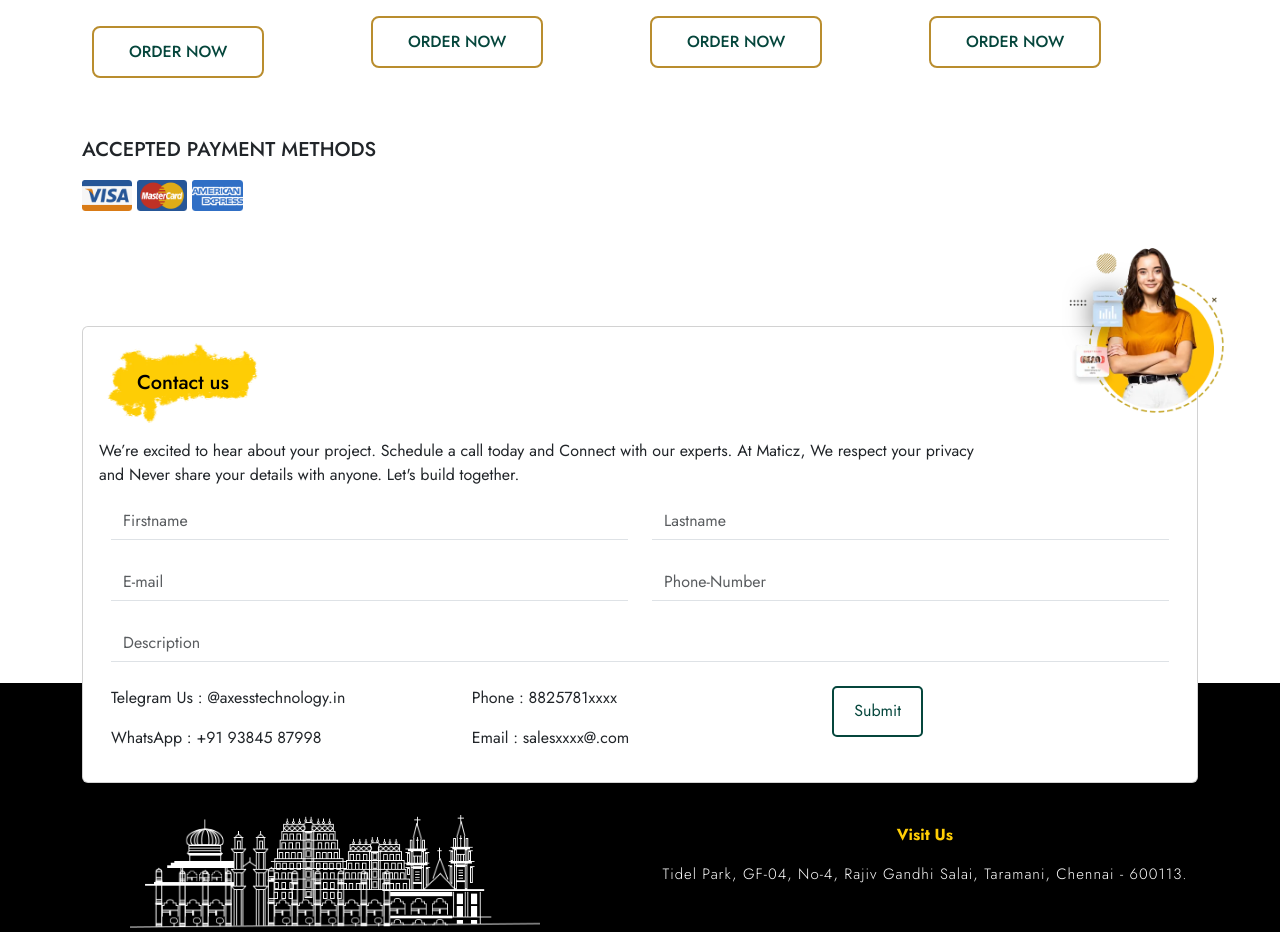
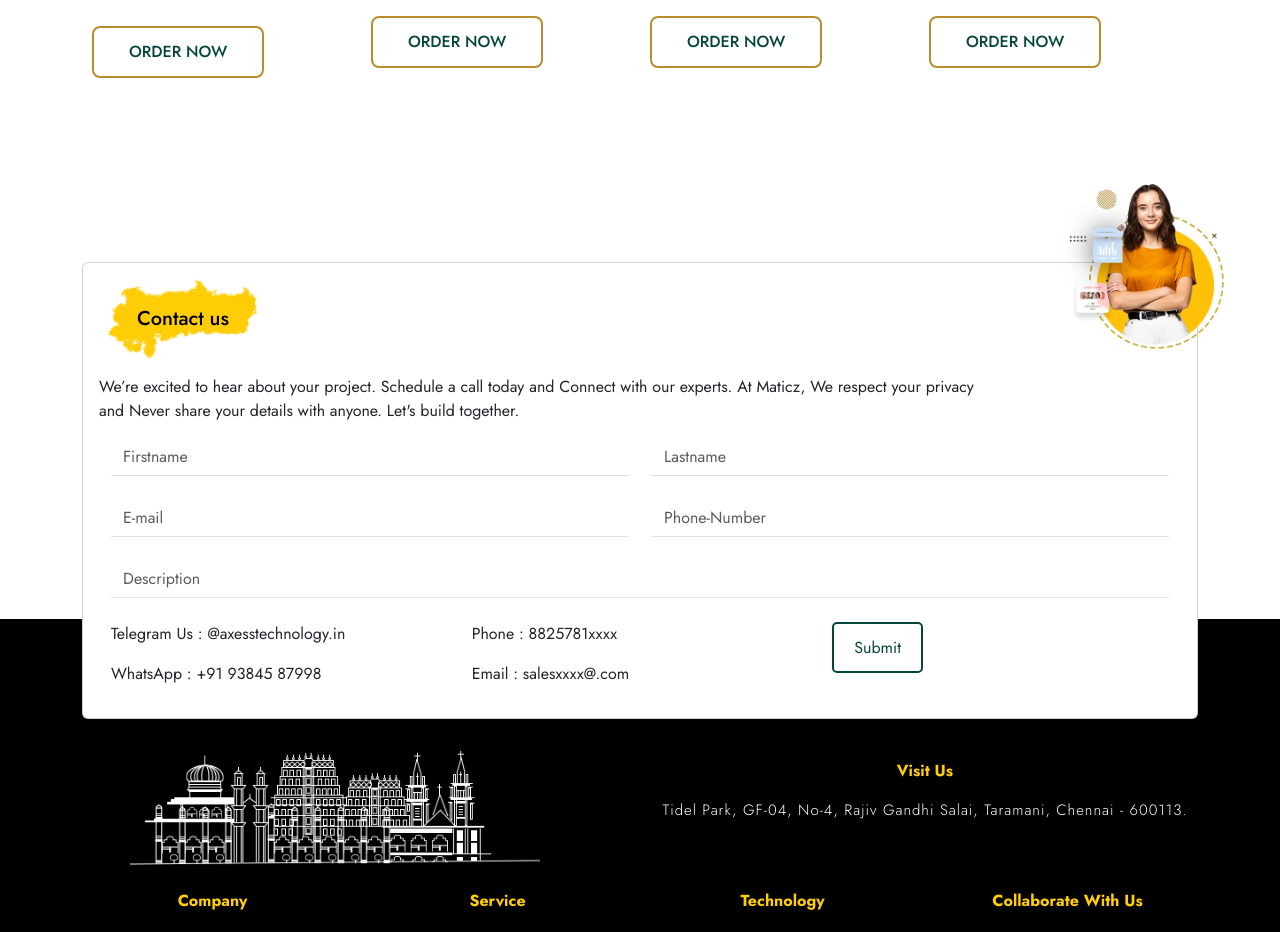
Before and after one commit to axessmongo/AxessTechnology-project, a React (Vite) app in the folder client/: page /pricing in a window 1280 px wide. Shown: the part 1600-2532 px from the top of the page. Built offline with nearby package versions, Linux system fonts and the light colour scheme.

Commit message:
Changes in pricing

```diff
--- a/client/src/pages/Pricing.jsx
+++ b/client/src/pages/Pricing.jsx
@@ -87,12 +87,7 @@ function Pricing() {
 						</ul>
 						<a href="#" className="order-btn">Order Now</a>
 					</div>
-					<div className='Pay'>
-						<h5>ACCEPTED PAYMENT METHODS</h5>
-						<img src={visa} className='img-sizes' alt="visa" />
-						<img src={master} className='img-sizes' alt="master" />
-						<img src={american} className='img-sizes' alt="american" />
-					</div>
+
 				</div>
 
 			</section >
```
Also changed, not shown: client/src/assets/css/index.scss (line endings or trailing spaces).
